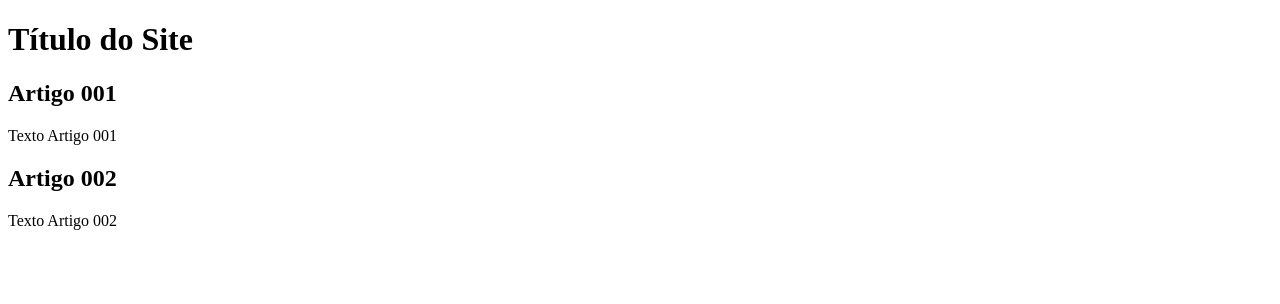
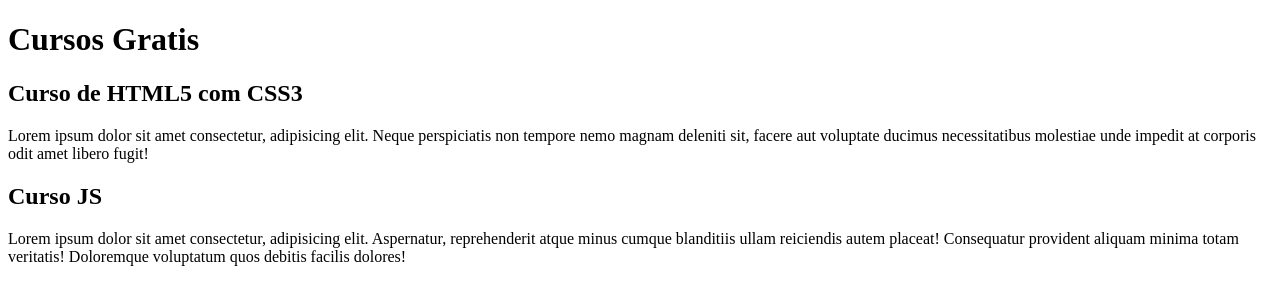
Before and after one commit to RichardFernandesJ/Portfolio, a plain HTML site: page index.html in a window 1280 px wide. Drawn offline with Linux system fonts and the light colour scheme.

Commit message:
commit conteudo

```diff
--- a/index.html
+++ b/index.html
@@ -8,15 +8,15 @@
 <body>
     <main>
         <header>
-            <h1>Título do Site</h1>
+            <h1>Cursos Gratis</h1>
         </header>
         <article>
-            <h2>Artigo 001</h2>
-            <p>Texto Artigo 001</p>
+            <h2>Curso de HTML5 com CSS3</h2>
+            <p>Lorem ipsum dolor sit amet consectetur, adipisicing elit. Neque perspiciatis non tempore nemo magnam deleniti sit, facere aut voluptate ducimus necessitatibus molestiae unde impedit at corporis odit amet libero fugit!</p>
         </article>
         <article>
-            <h2>Artigo 002</h2>
-            <p>Texto Artigo 002</p>
+            <h2>Curso JS</h2>
+            <p>Lorem ipsum dolor sit amet consectetur, adipisicing elit. Aspernatur, reprehenderit atque minus cumque blanditiis ullam reiciendis autem placeat! Consequatur provident aliquam minima totam veritatis! Doloremque voluptatum quos debitis facilis dolores!</p>
         </article>
     </main>
 </body>
```
